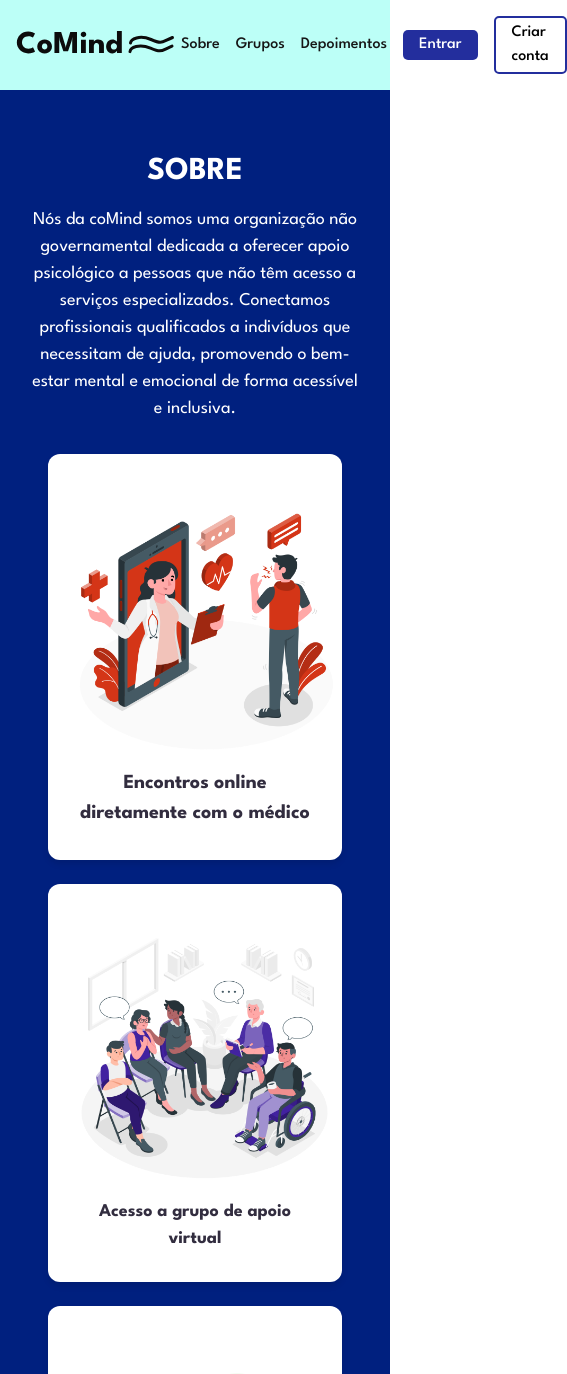
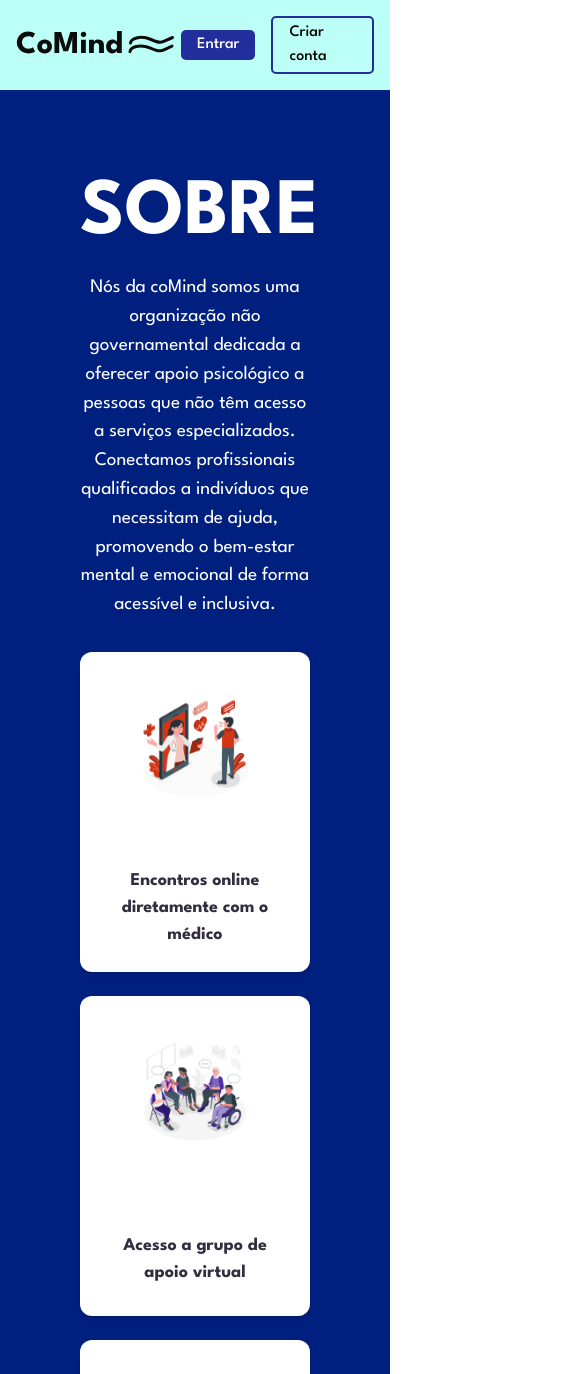
Before and after one commit to ingrydf12/coMind-Front, a React (Vite) app: page /about in a window 390 px wide. Shown: the top 1374 px of the page, 567 px wide, since content can reach past the window. Built offline with nearby package versions, Linux system fonts and the light colour scheme.

Commit message:
fix: responsive in all components of home page

```diff
--- a/src/components/Depoimentos/Depoimentos.jsx
+++ b/src/components/Depoimentos/Depoimentos.jsx
@@ -4,12 +4,22 @@ const Depoimentos = () => {
   return (
     <div className="Depoimento">
       <h1>DEPOIMENTOS</h1>
+      <div className="depoimento-container" >
         <div className="Depoimento-card">
-          <img src="src/assets/pacientMedia.png" alt="pacientMedia.png" />
+          <img src="https://media.istockphoto.com/id/1416048929/photo/woman-working-on-laptop-online-checking-emails-and-planning-on-the-internet-while-sitting-in.jpg?s=612x612&w=0&k=20&c=mt-Bsap56B_7Lgx1fcLqFVXTeDbIOILVjTdOqrDS54s=" alt="pacientMedia.png" />
           <div className="Depoimento-text">
             <h2>LUIZA SOMA</h2>
             <h3>Cliente de Fortaleza, Brasil</h3>
             <p>"Uma ótima plataforma, me ajudou muito!"</p>
+          </div>
+        </div>
+        <div className="Depoimento-card">
+          <img src="https://inpaonline.com.br/wp-content/uploads/2024/12/coringa.jpg" alt="pacientMedia.png" />
+          <div className="Depoimento-text">
+            <h2>JOÃO FEIJÃO</h2>
+            <h3>Cliente de Rio de Janeiro, Brasil</h3>
+            <p>"Recomendo demais, pessoal =) "</p>
+          </div>
         </div>
       </div>
     </div>
--- a/src/components/Sobre/Sobre.jsx
+++ b/src/components/Sobre/Sobre.jsx
@@ -8,21 +8,19 @@ const Sobre = () => {
                 <p>Nós da coMind somos uma organização não governamental dedicada a oferecer apoio psicológico a pessoas que não têm acesso a serviços especializados. Conectamos profissionais qualificados a indivíduos que necessitam de ajuda, promovendo o bem-estar mental e emocional de forma acessível e inclusiva.</p>
 
                 <div className="card-container">
-    <div className="card1">
+                    <div className="card-sobre">
                         <img src="src/assets/carrosel1.png" alt="carrosel1.png" />
                         <h2>Encontros online diretamente com o médico</h2>
 
                     </div>
-    <div className="card2">
+                    <div className="card-sobre">
                         <img src="src/assets/carrosel2.png" alt="carrosel2.png" />
                         <h3>Acesso a grupo de apoio virtual</h3>
 
                     </div>
-    <div className="card3">
+                    <div className="card-sobre">
                         <img src="src/assets/carrosel3.png" alt="carrosel3.png" />
                         <h4>Desenvolva seu autoconhecimento</h4>
-
-
                     </div>
 
                 </div>
--- a/src/index.css
+++ b/src/index.css
@@ -28,7 +28,6 @@ a:hover {
 body {
   margin: 0;
   padding: 0;
-  min-width: 320px;
   min-height: 100vh;
 }
 
--- a/src/styles/Banner.css
+++ b/src/styles/Banner.css
@@ -7,27 +7,27 @@
 
 .banner {
     background-color: #fafafa;
+    justify-content: center;
+    align-items: center;
     display: flex;
-    justify-content: center;
     gap: 1rem;
-    padding: 4rem;
-
+    padding: 2rem;
 }
 
 .banner-text {
     display: flex;
-    width: 50%;
+    width: 40%;
     height: 100%;
     flex-direction: column;
     justify-content: center;
     color: #322D3F;
     text-align: left;
-    word-wrap: break-word;
+    overflow-wrap: break-word;
 }
 
+
 .banner-text h1 {
-    display: flex;
-    font-size: 8rem;
+    font-size: 5rem;
 }
 
 .banner-text p {
@@ -37,7 +37,7 @@
 
 .btnAjuda{
     padding: 1.5rem 3rem;
-    width: 50%;
+    width: 100%;
     font-size: 1.5rem;
     font-weight: 600;
     color: #fff;
@@ -51,3 +51,19 @@
     border-color: #1c237b;
     transform: scale(1.05);
 }
+
+@media only screen and (max-width: 600px){
+    .banner{
+        flex-direction: column;
+        width: 100%;
+    }
+
+    .banner-text{
+        width: 100%;
+        padding: 1rem;
+    }
+
+    .banner img{
+        width: 100%;
+    }
+}
--- a/src/styles/Connect.css
+++ b/src/styles/Connect.css
@@ -13,7 +13,7 @@
     display: flex;
     width: 100%;
     text-align: center;
-
+    height: 100vh;
 }
 
 .login-auth {
--- a/src/styles/Depoimentos.css
+++ b/src/styles/Depoimentos.css
@@ -4,82 +4,90 @@
   box-sizing: border-box;
 }
 
-/* Estilos gerais */
 .Depoimento {
-    font-family: 'league spartan', sans-serif;
-    background-color: #53E0D0; /* Fundo principal */
+  background-color: #53E0D0;
   background-image: url(../../public/circleTexture.svg);
-    background-repeat: no-repeat; /* Evita repetição */
-    background-position: right; /* Centraliza a imagem */
+  background-repeat: no-repeat;
+  background-position: right;
   display: flex;
+  padding: 5rem;
+  color: #322D3F;
   flex-direction: column;
   justify-content: center;
   align-items: center;
-    height: 100vh;
-    margin: 0;
-    padding: 20px;
+  gap: 1rem;
 }
 
-
-
-  /* Título da seção */
 .Depoimento h1 {
   text-align: center;
   color: #333;
-    font-size: 1.8rem;
-    margin-bottom: 150px;
-    width: 200%;
-
+  font-size: 5rem;
 }
 
-  /* Card de depoimento */
+.depoimento-container {
+  display: flex;
+  flex-direction: column;
+  padding: 2rem;
+  gap: 8rem;
+  align-items: center;
+}
+
 .Depoimento-card {
-    background-color: #BCFFF7; /* Fundo do card */
+  background-color: #BCFFF7;
   border-radius: 10px;
   box-shadow: 0px 4px 8px rgba(0, 0, 0, 0.1);
   width: 100%;
-    height: 200px;
+  min-height: 200px;
   transform: scale(135%);
-    max-width: 600px;
   padding: 30px;
   display: flex;
   align-items: center;
-    gap: 20px;
+  gap: 1rem;
 }
 
-  /* Avatar */
 .Depoimento-card img {
-    width: 145px;
-    height: 145px;
+  width: 10rem;
+  height: 10rem;
+  object-fit: cover;
   border-radius: 50%;
   background-color: #fff;
   box-shadow: 0px 2px 4px rgba(0, 0, 0, 0.1);
 }
 
-  /* Texto do depoimento */
 .Depoimento-text {
   display: flex;
   flex-direction: column;
+  text-align: left;
 }
 
 .Depoimento-text h2 {
   font-size: 1.2rem;
   color: #322D3F;
-    margin: 0;
-    font-size: 29px;
+  font-size: 2rem;
 
 }
 
 .Depoimento-text h3 {
   font-size: 0.9rem;
-    color: #322D3F;
-    margin: 5px 0 0 0;
 }
 
 .Depoimento-text p {
-    font-size: 1rem;
-    font-weight: bold;
-    color: #322D3F;
-    margin-top: 10px;
-    font-size: 22px;
+  font-weight: 600;
+  font-size: 1.2rem;
 }
+
+@media only screen and (max-width: 600px) {
+  .depoimento-container {
+    padding: 4rem 0;
+  }
+
+  .Depoimento-card {
+    width: 80%;
+    height: fit-content;
+    flex-direction: column;
+  }
+
+  .Depoimento-text {
+    text-align: left;
+  }
+}
--- a/src/styles/Header.css
+++ b/src/styles/Header.css
@@ -1,3 +1,8 @@
+*{
+    margin: 0;
+    padding: 0;
+}
+
 .navbar {
     display: flex;
     justify-content: space-between;
@@ -71,3 +76,9 @@
     align-items: center;
     gap: 1rem;
 }
+
+@media only screen and (max-width: 600px){
+    .mr-auto{
+        display: none;
+    }
+  }
--- a/src/styles/Indicacoes.css
+++ b/src/styles/Indicacoes.css
@@ -4,49 +4,65 @@
   box-sizing: border-box;
 }
 
-.Indicacoes { color: #322D3F;
+.Indicacoes {
+  color: #322D3F;
   background-color: #F8F8F8;
   text-align: center;
-    padding: 4rem 2rem;
+  padding: 4rem;
+  height: 100%;
 }
 
 .Indicacoes-text {
-    max-width: 1000px;
-    margin: 0 auto;
+  display: flex;
+  justify-content: center;
+  gap: 2rem;
 }
 
 .Indicacoes h1 {
-    font-size: 2rem;
+  font-size: 3rem;
   font-weight: bold;
   margin-bottom: 2rem;
 }
 
-  .card1, .card2, .card3 {
+.card1,
+.card2,
+.card3 {
   background-color: white;
   padding: 1.5rem;
   border-radius: 12px;
   box-shadow: 0 4px 6px rgba(0, 0, 0, 0.1);
-    text-align: left;
-    max-width: 300px;
+  text-align: start;
+  max-width: 20%;
+  min-height: 22rem;
+  align-content: center;
   display: inline-block;
   vertical-align: top;
-    margin: 0 1rem;
 }
 
-  .card1 h2, .card2 h4, .card3 h6 {
-    font-size: 1.25rem;
-    font-weight: bold;
-    margin-bottom: 0.5rem;
-  }
-
-  .card1 h3, .card2 h5, .card3 h7 {
-    font-size: 1rem;
-    font-weight: bold;
-    color: #322D3F;
-    margin-bottom: 0.5rem;
-  }
-
-  .card1 p, .card2 p, .card3 p {
+.card1 p,
+.card2 p,
+.card3 p {
   font-size: 1rem;
   color: #322D3F;
 }
+
+.card1:hover,
+.card2:hover,
+.card3:hover {
+  transform: scale(1.05);
+  transition: transform 0.4s cubic-bezier(0.34, 1.56, 0.64, 1);
+}
+
+
+@media only screen and (max-width: 600px) {
+  .Indicacoes-text {
+    flex-direction: column;
+  }
+
+  .card1,
+  .card2,
+  .card3 {
+    max-width: 100%;
+  }
+
+}
--- a/src/styles/Login.css
+++ b/src/styles/Login.css
@@ -9,6 +9,7 @@
     display: flex;
     flex-direction: row;
     justify-content: center;
+    height: 100vh;
 }
 
 .log-banner{
--- a/src/styles/Register.css
+++ b/src/styles/Register.css
@@ -1,21 +1,26 @@
 *{
     margin: 0;
     padding: 0;
-    box-sizing: border-box;
 }
 
 .register-container{
     display: flex;
     flex-direction: row;
     justify-content: center;
+    height: 100vh;
 }
 
 .register-banner{
     display: flex;
     padding: 2rem;
     background-color: #9D48D6;
+    align-items: center;
     justify-items: center;
-    justify-content: center;
+}
+
+.register-banner img{
+    width: 100%;
+    height: fit-content;
 }
 
 .register-log{
@@ -24,6 +29,17 @@
     justify-items: center;
     align-content: center;
     padding: 3rem;
+}
+
+.register-auth {
+    display: flex;
+    flex-direction: column;
+    padding: 5rem;
+    background-color: #fafafa;
+    color: #322D3F;
+    width: 100%;
+    gap: 1rem;
+    justify-content: center;
 }
 
 .form-signin{
@@ -54,11 +70,11 @@
 
 .register-banner, .register-log{
     width: 100%;
-    height: auto;
 }
 
 @media only screen and (max-width: 600px){
     .register-container{
+        display: flex;
         flex-direction: column;
     }
 }
--- a/src/styles/Sobre.css
+++ b/src/styles/Sobre.css
@@ -8,38 +8,29 @@
   background-color: #00207F;
   color: white;
   text-align: center;
-    padding: 4rem 2rem;
-  }
-
-  .Sobre-text {
-    max-width: 900px;
-    margin: 0 auto;
+  padding: 5rem;
 }
 
 .Sobre-text h1 {
-    font-size: 2rem;
+  font-size: 5rem;
   font-weight: bold;
   margin-bottom: 1rem;
 }
 
 .Sobre-text p {
-    font-size: 1.125rem;
-    margin-bottom: 2rem;
+  font-size: 1.2rem;
 }
 
-
-  /* Contêiner para alinhar os cards lado a lado */
 .card-container {
   display: flex;
   justify-content: center;
-  align-items: stretch; /* Faz os cards terem a mesma altura */
-  flex-wrap: wrap; /* Permite que quebrem linha em telas menores */
-  gap: 1.5rem; /* Espaçamento entre os cards */
+  align-items: stretch;
+  flex-wrap: wrap;
+  gap: 1.5rem;
   margin-top: 2rem;
 }
 
-/* Ajustes nos cards */
-.card1, .card2, .card3 {
+.card-sobre {
   background-color: white;
   color: #322D3F;
   padding: 1.5rem;
@@ -49,32 +40,33 @@
   display: flex;
   flex-direction: column;
   align-items: center;
-  max-width: 300px;
-  min-height: 320px; /* Garante que os cards tenham altura uniforme */
+  min-height: 320px;
   justify-content: space-between;
-  flex: 1; /* Distribui os cards igualmente */
+  flex: 1;
   transition: transform 0.4s cubic-bezier(0.34, 1.56, 0.64, 1);
 }
 
-/* Efeito de balão enchendo ao passar o mouse */
-.card1:hover, .card2:hover, .card3:hover {
-  transform: scale(1.1); /* Aumenta o tamanho */
-  box-shadow: 0 8px 16px rgba(0, 0, 0, 0.2); /* Adiciona um leve destaque */
+.card-sobre:hover{
+  transform: scale(1.05);
+  box-shadow: 0 8px 16px rgba(0, 0, 0, 0.2);
 }
 
-/* Ajuste do tamanho das imagens */
-.card1 img, .card2 img, .card3 img {
-  width: 110%; /* Faz a imagem se adaptar */
-  max-width: 265px; /* Limita o tamanho */
+.card-sobre img{
+  width: 60%;
   height: auto;
-  margin-top: 1rem; /* Espaçamento entre texto e imagem */
+  margin-top: 1rem;
 }
 
-/* Ajuste do texto dentro dos cards */
-.card1 h2, .card2 h3, .card3 h4 {
+.card-sobre h2, .card-sobre h3, .card-sobre h4 {
   font-size: 1.125rem;
   font-weight: bold;
-  min-height: 60px; /* Garante que o texto não desapareça */
+  min-height: 60px;
   word-wrap: break-word;
   text-align: center;
 }
+
+@media only screen and (max-width: 600px){
+  .card-container{
+    flex-direction: column;
+  }
+}
```
Lines whose indentation alone changed are shown as unchanged.
